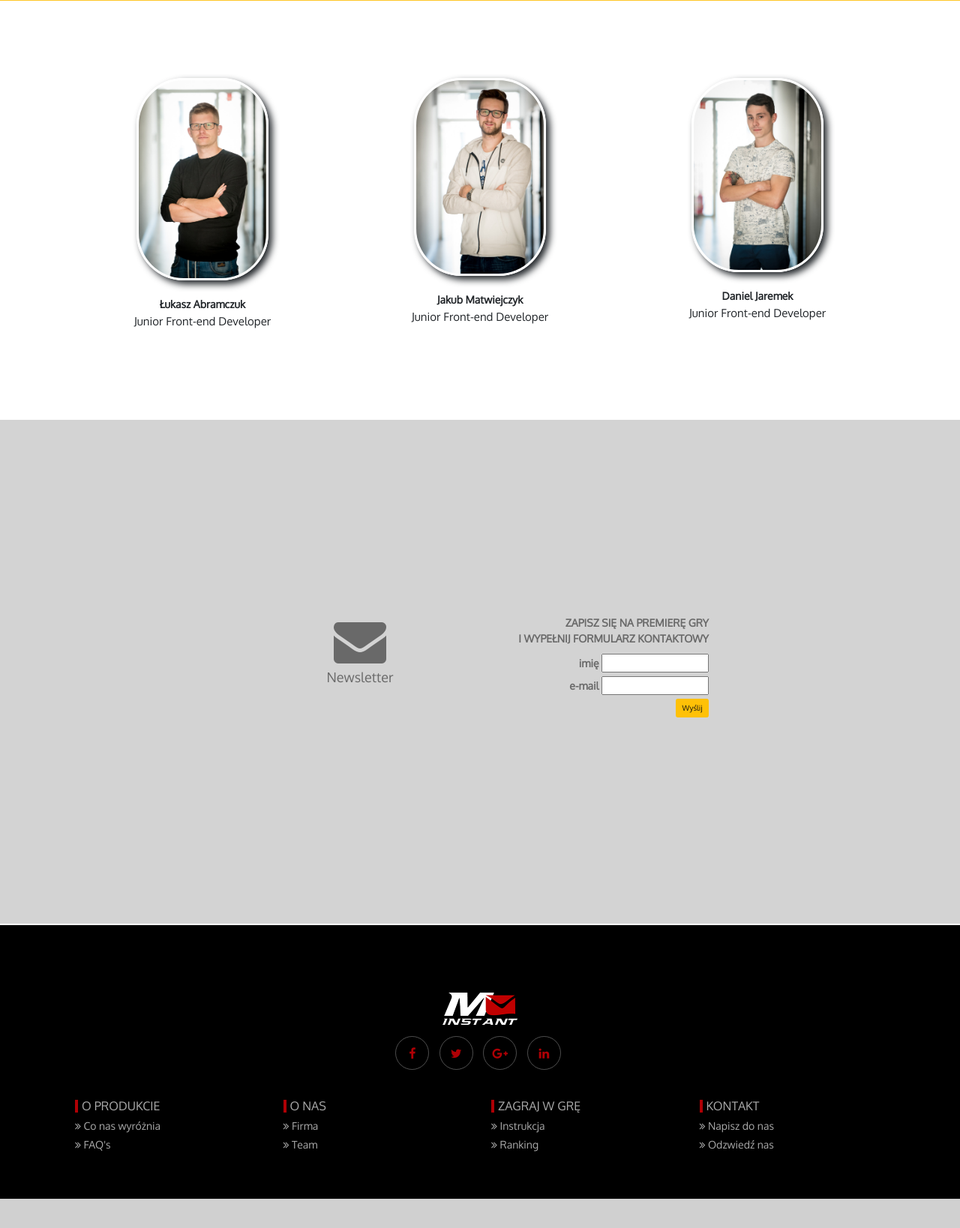
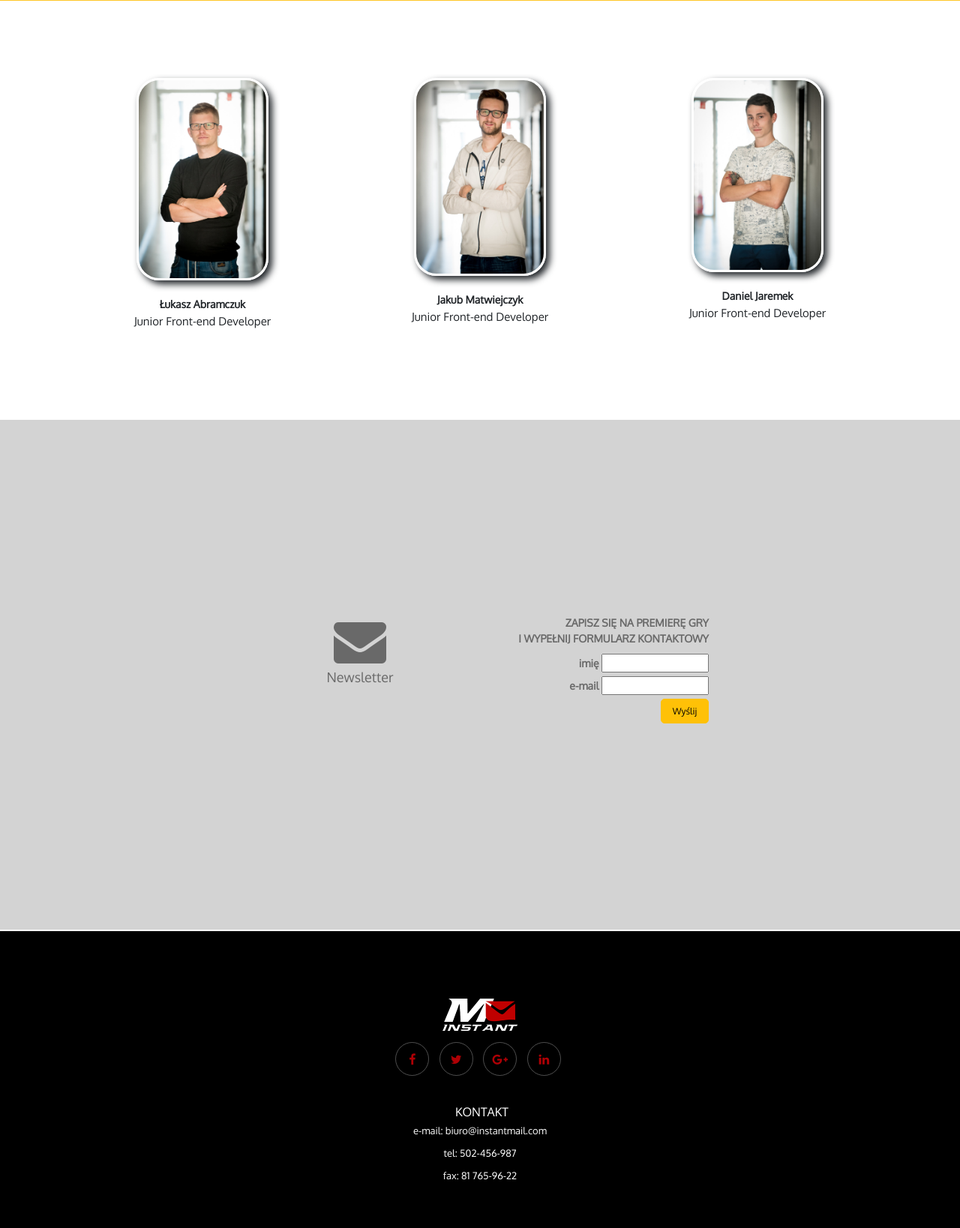
Before and after one commit to infoshareacademy/jfddl2-imail, a PHP site: page / in a window 1280 px wide. Shown: the part 1352-2990 px from the top of the page at 75% size. Before the commit the page ends 2951 px from the top, so only its background shows below. Run offline with PHP 8.4, Linux system fonts and the light colour scheme; some libraries are stand-ins or nearby versions.

Commit message:
some changes added

```diff
--- a/css/style.css
+++ b/css/style.css
@@ -9,11 +9,6 @@ header {
     padding: 154px 0 100px;
 }
 
-/*@media (min-width: 992px) {*/
-    /*header {*/
-        /*padding: 156px 0 0px;*/
-    /*}*/
-}
 
 
 .navbar {
@@ -225,7 +220,7 @@ h10 {
     max-width: 60%;
     margin: 0px auto;
     box-shadow: 5px 5px 10px;
-    border-radius: 63px;
+    border-radius: 30px;
     border: 3px solid white;
     margin-top: 1.5px;
     font-family: 'Ubuntu', sans-serif;
@@ -237,8 +232,6 @@ h10 {
 
 .form {
     background-color: lightgrey;
-    /*height: auto;*/
-    /*width: auto;*/
     padding-top: 260px;
     padding-bottom: 275px;
     color: dimgrey;
@@ -339,16 +332,15 @@ footer.nb-footer .footer-info-single {
 }
 
 footer.nb-footer .footer-info-single .title {
-    color: #aaa;
+    color: white;
     text-transform: uppercase;
     font-size: 16px;
-    border-left: 4px solid #af0005;
     padding-left: 5px;
 }
 
 footer.nb-footer .footer-info-single ul li a {
     display: block;
-    color: #aaa;
+    color: white;
     padding: 2px 0;
     text-decoration: none;
 }
@@ -360,19 +352,10 @@ footer.nb-footer .footer-info-single ul li a:hover {
 footer.nb-footer .footer-info-single p {
     font-size: 13px;
     line-height: 20px;
-    color: #aaa;
+    color: white;
 }
 
-/*footer.nb-footer .copyright {*/
-    /*margin-top: 15px;*/
-    /*background: #111;*/
-    /*padding: 7px 0;*/
-    /*color: #999;*/
-/*}*/
 
-/*footer.nb-footer .copyright p {*/
-    /*margin: 0;*/
-    /*padding: 0;*/
 
 .imgau-wrapper {
     padding: 0 7%;
@@ -391,21 +374,6 @@ footer.nb-footer .footer-info-single p {
     border: 1px darkgrey solid;
 }
 
-/*.btninvite {*/
-    /*height: 4rem;*/
-    /*width: 17rem;*/
-    /*position: absolute;*/
-    /*left: 837px;*/
-    /*top: 420px;*/
-    /*animation: bounceIn 0.5s;*/
-    /*color: black;*/
-    /*font-size: 15px;*/
-
-    /*background-color: rgba(255, 255, 255, 0.2);*/
-    /*color: black;*/
-    /*font-size: 0em;*/
-    /*border: 1px darkgrey solid;*/
-}
 
 .btnletter  {
     font-size: 12px;
@@ -432,3 +400,7 @@ nav img    {
     height: 15px;
     width: auto;
 }
+
+.footer-info-single {
+    text-align: center;
+}
--- a/index.html
+++ b/index.html
@@ -225,50 +225,14 @@
                 </div>
             </div>
 
-            <div class="col-md-3 col-sm-6">
-                <div class="footer-info-single">
-                    <h2 class="title">o Produkcie</h2>
-                    <ul class="list-unstyled">
-                        <li><a href="#" title=""><i class="fa fa-angle-double-right"></i>
-                            Co nas wyróżnia</a></li>
-                        <li><a href="#" title=""><i class="fa fa-angle-double-right"></i>
-                            FAQ's</a></li>
-                    </ul>
-                </div>
-            </div>
-
-            <div class="col-md-3 col-sm-6">
-                <div class="footer-info-single">
-                    <h2 class="title">o NAS</h2>
-                    <ul class="list-unstyled">
-                        <li><a href="#" title=""><i class="fa fa-angle-double-right"></i>
-                            Firma</a></li>
-                        <li><a href="#" title=""><i class="fa fa-angle-double-right"></i>
-                            Team</a></li>
-                    </ul>
-                </div>
-            </div>
-
-            <div class="col-md-3 col-sm-6">
-                <div class="footer-info-single">
-                    <h2 class="title">Zagraj w grę</h2>
-                    <ul class="list-unstyled">
-                        <li><a href="#" title=""><i class="fa fa-angle-double-right"></i>
-                            Instrukcja</a></li>
-                        <li><a href="#" title=""><i class="fa fa-angle-double-right"></i>
-                            Ranking</a></li>
-                    </ul>
-                </div>
-            </div>
-
-            <div class="col-md-3 col-sm-6">
+            <div class="col-lg-12 col-md-12 col-sm-12">
                 <div class="footer-info-single">
                     <h2 class="title">Kontakt</h2>
                     <ul class="list-unstyled">
-                        <li><a href="#" title=""><i class="fa fa-angle-double-right"></i>
-                            Napisz do nas</a></li>
-                        <li><a href="#" title=""><i class="fa fa-angle-double-right"></i>
-                            Odzwiedź nas</a></li>
+                        <li><p>e-mail: biuro@instantmail.com</p></li>
+                        <li><p>tel: 502-456-987</p></li>
+                        <li><p>fax: 81 765-96-22</p></li>
+
                     </ul>
                 </div>
             </div>
```
